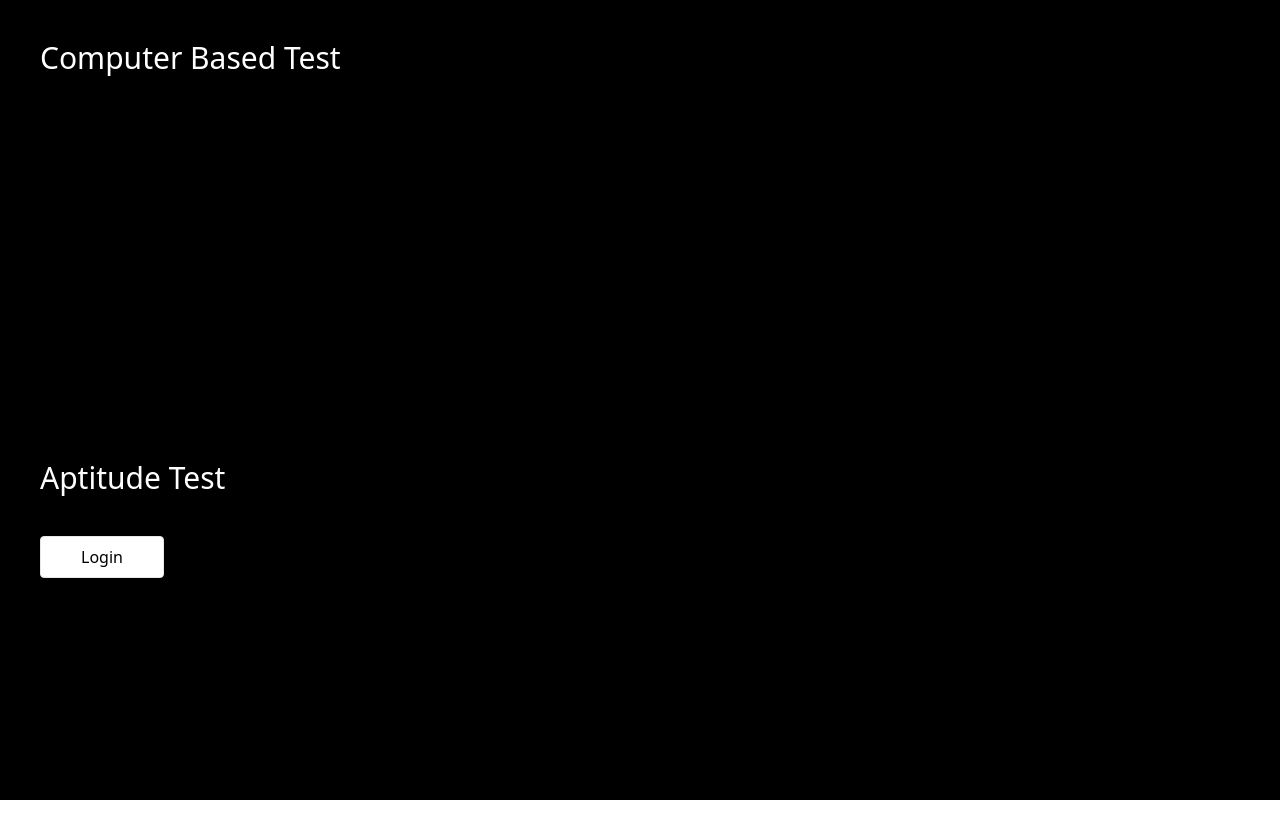
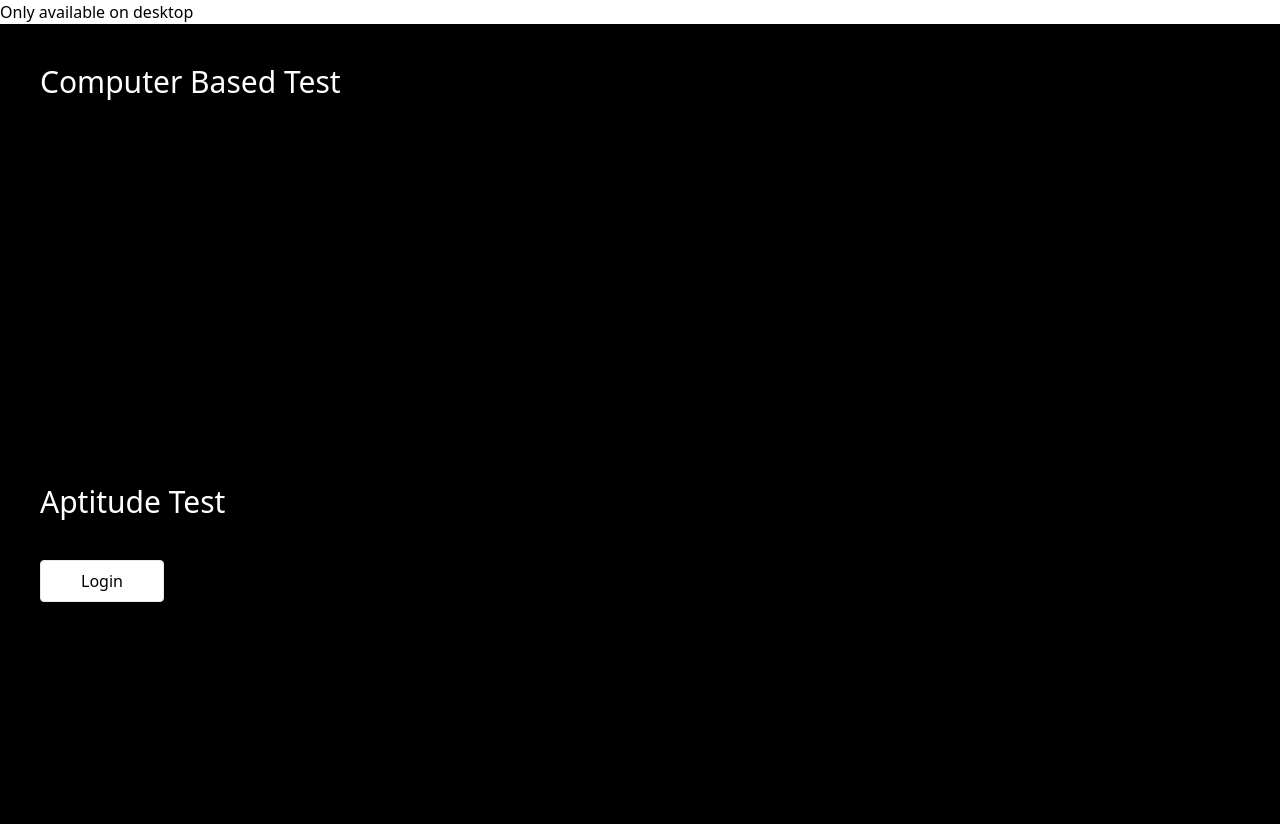
Before and after one commit to Musab1258/E-Testing, a React (Create React App) app: page / in a window 1280 px wide. Before the commit the page ends 800 px from the top, so only its background shows below. Built offline with nearby package versions, Linux system fonts and the light colour scheme.

Commit message:
Update index.js

```diff
--- a/src/index.js
+++ b/src/index.js
@@ -10,6 +10,11 @@ import reportWebVitals from './reportWebVitals';
 
 ReactDOM.render(
   <React.StrictMode>
+    <div className="mobile__content">
+      <h1>
+        Only available on desktop
+      </h1>
+    </div>
     <BrowserRouter>
       <Routes>
         <Route path='/' element={<App />} />
```
